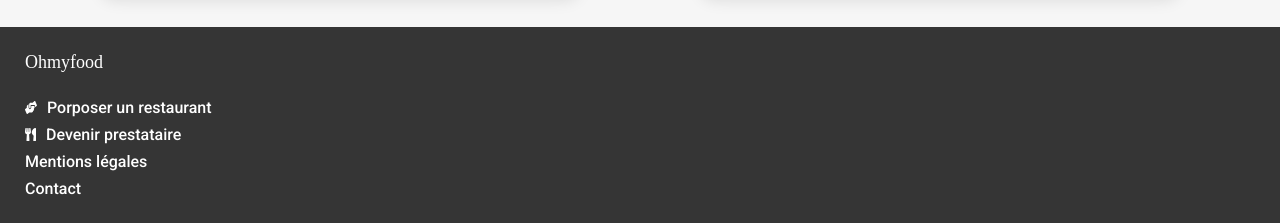
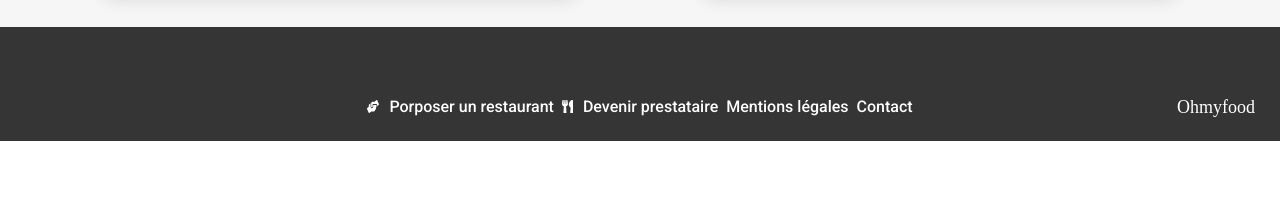
Before and after one commit to gbouly1/Ohmyfood, a plain HTML site: page index.html in a window 1280 px wide. Shown: the part 1235-1458 px from the top of the page. After the commit the page ends 1376 px from the top, so only its background shows below. Drawn offline with Linux system fonts and the light colour scheme; a web font is replaced by a local one.

Commit message:
footer responsive

```diff
--- a/css/style.css
+++ b/css/style.css
@@ -377,4 +377,24 @@ footer li {
   }
 
   /* footer  */
+
+  .footer-list {
+    position: relative;
+    flex-direction: row;
+    justify-content: center;
+    align-items: center;
+  }
+
+  .wrapper-footer {
+    flex-direction: row;
+  }
+
+  .footer-logo {
+    position: absolute;
+    right: 25px;
+  }
+
+  footer {
+    padding-top: 45px;
+  }
 }
```
